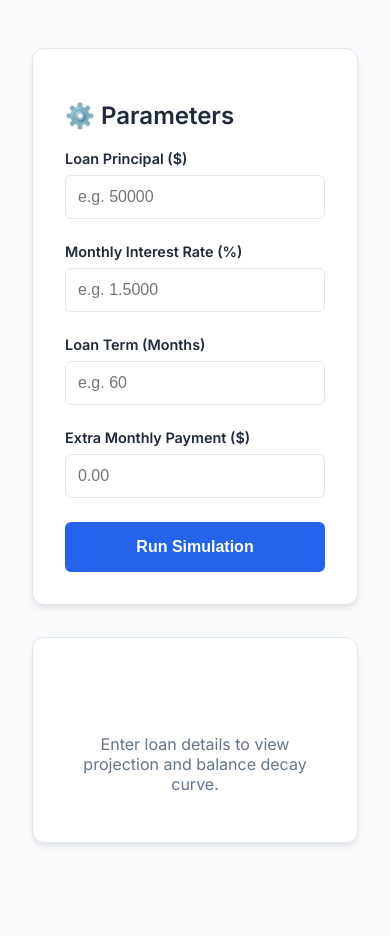
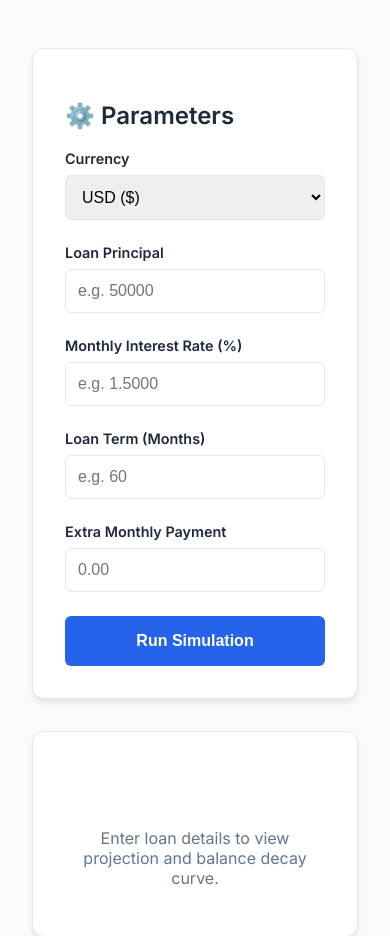
Before and after one commit to EngineerMapatac/NeuroBalance-Engine, a Flask app: page / in a window 390 px wide. Shown: the part 193-1129 px from the top of the page. Before the commit the page ends 1039 px from the top, so only its background shows below. Run offline with Flask 3, Linux system fonts and the light colour scheme.

Commit message:
CURRENCY SELECTOR ADDED AND MOBILE RESPONSIVENESS CONFIRMED

```diff
--- a/app.py
+++ b/app.py
@@ -6,7 +6,7 @@ app = Flask(__name__)
 @app.route('/', methods=['GET', 'POST'])
 def home():
     results = None
-    inputs = {}
+    inputs = {'currency': '$'}
 
     if request.method == 'POST':
         try:
@@ -15,6 +15,7 @@ def home():
             months = int(request.form['months'])
             extra_raw = request.form.get('extra')
             extra = float(extra_raw) if extra_raw else 0.0000
+            currency = request.form.get('currency', '$')
 
             engine = NeuroBalanceEngine(principal, months, monthly_interest_rate=rate)
             df = engine.generate_schedule(extra_payment=extra)
@@ -25,12 +26,13 @@ def home():
             schedule_data = df.to_dict(orient='records')
 
             results = {
-                "total_interest": f"${total_interest:,.2f}",
+                "total_interest": f"{currency}{total_interest:,.4f}",
                 "months_saved": months_saved,
                 "actual_months": len(df),
-                "schedule": schedule_data
+                "schedule": schedule_data,
+                "currency": currency
             }
-            inputs = {"principal": principal, "rate": rate, "months": months, "extra": extra}
+            inputs = {"principal": principal, "rate": rate, "months": months, "extra": extra, "currency": currency}
 
         except ValueError:
             results = {"error": "Invalid input. Please enter numbers only."}
--- a/static/style.css
+++ b/static/style.css
@@ -58,13 +58,13 @@ label {
     font-size: 0.9rem;
 }
 
-input {
+input, select {
     width: 100%;
     padding: 0.75rem;
     border: 1px solid var(--border);
     border-radius: 6px;
     font-size: 1rem;
-    box-sizing: border-box; /* Ensures padding doesn't affect width */
+    box-sizing: border-box;
 }
 
 .btn-primary {
--- a/templates/index.html
+++ b/templates/index.html
@@ -21,7 +21,19 @@
                 <h2>⚙️ Parameters</h2>
                 <form method="POST">
                     <div class="form-group">
-                        <label>Loan Principal ($)</label>
+                        <label>Currency</label>
+                        <select name="currency">
+                            <option value="$" {% if inputs.currency == '$' %}selected{% endif %}>USD ($)</option>
+                            <option value="₱" {% if inputs.currency == '₱' %}selected{% endif %}>PHP (₱)</option>
+                            <option value="€" {% if inputs.currency == '€' %}selected{% endif %}>EUR (€)</option>
+                            <option value="£" {% if inputs.currency == '£' %}selected{% endif %}>GBP (£)</option>
+                            <option value="¥" {% if inputs.currency == '¥' %}selected{% endif %}>JPY (¥)</option>
+                            <option value="C$" {% if inputs.currency == 'C$' %}selected{% endif %}>CAD (C$)</option>
+                            <option value="A$" {% if inputs.currency == 'A$' %}selected{% endif %}>AUD (A$)</option>
+                        </select>
+                    </div>
+                    <div class="form-group">
+                        <label>Loan Principal</label>
                         <input type="number" step="0.01" name="principal" value="{{ inputs.principal }}" required placeholder="e.g. 50000">
                     </div>
                     <div class="form-group">
@@ -33,7 +45,7 @@
                         <input type="number" name="months" value="{{ inputs.months }}" required placeholder="e.g. 60">
                     </div>
                     <div class="form-group highlight">
-                        <label>Extra Monthly Payment ($)</label>
+                        <label>Extra Monthly Payment</label>
                         <input type="number" step="0.01" name="extra" value="{{ inputs.extra }}" placeholder="0.00">
                     </div>
                     <button type="submit" class="btn-primary">Run Simulation</button>
@@ -83,10 +95,10 @@
                                     {% for row in results.schedule[:12] %}
                                     <tr>
                                         <td>{{ row.Month }}</td>
-                                        <td>${{ row['Total Payment'] }}</td>
-                                        <td>${{ row.Principal }}</td>
-                                        <td>${{ row.Interest }}</td>
-                                        <td>${{ row.Balance }}</td>
+                                        <td>{{ results.currency }}{{ "%.4f"|format(row['Total Payment']) }}</td>
+                                        <td>{{ results.currency }}{{ "%.4f"|format(row.Principal) }}</td>
+                                        <td>{{ results.currency }}{{ "%.4f"|format(row.Interest) }}</td>
+                                        <td>{{ results.currency }}{{ "%.4f"|format(row.Balance) }}</td>
                                     </tr>
                                     {% endfor %}
                                 </tbody>
@@ -98,6 +110,7 @@
 
                         <script>
                             const scheduleData = {{ results.schedule | tojson }};
+                            const currencySymbol = '{{ results.currency }}';
                             const labels = scheduleData.map(row => 'Mo ' + row.Month);
                             const balances = scheduleData.map(row => row.Balance);
 
@@ -107,7 +120,7 @@
                                 data: {
                                     labels: labels,
                                     datasets: [{
-                                        label: 'Remaining Balance ($)',
+                                        label: 'Remaining Balance (' + currencySymbol + ')',
                                         data: balances,
                                         borderColor: '#2563eb',
                                         backgroundColor: 'rgba(37, 99, 235, 0.1)',
@@ -123,7 +136,14 @@
                                     maintainAspectRatio: false,
                                     plugins: { legend: { display: false } },
                                     scales: {
-                                        y: { beginAtZero: true },
+                                        y: {
+                                            beginAtZero: true,
+                                            ticks: {
+                                                callback: function(value) {
+                                                    return currencySymbol + value.toLocaleString();
+                                                }
+                                            }
+                                        },
                                         x: { ticks: { maxTicksLimit: 12 } }
                                     }
                                 }
```
